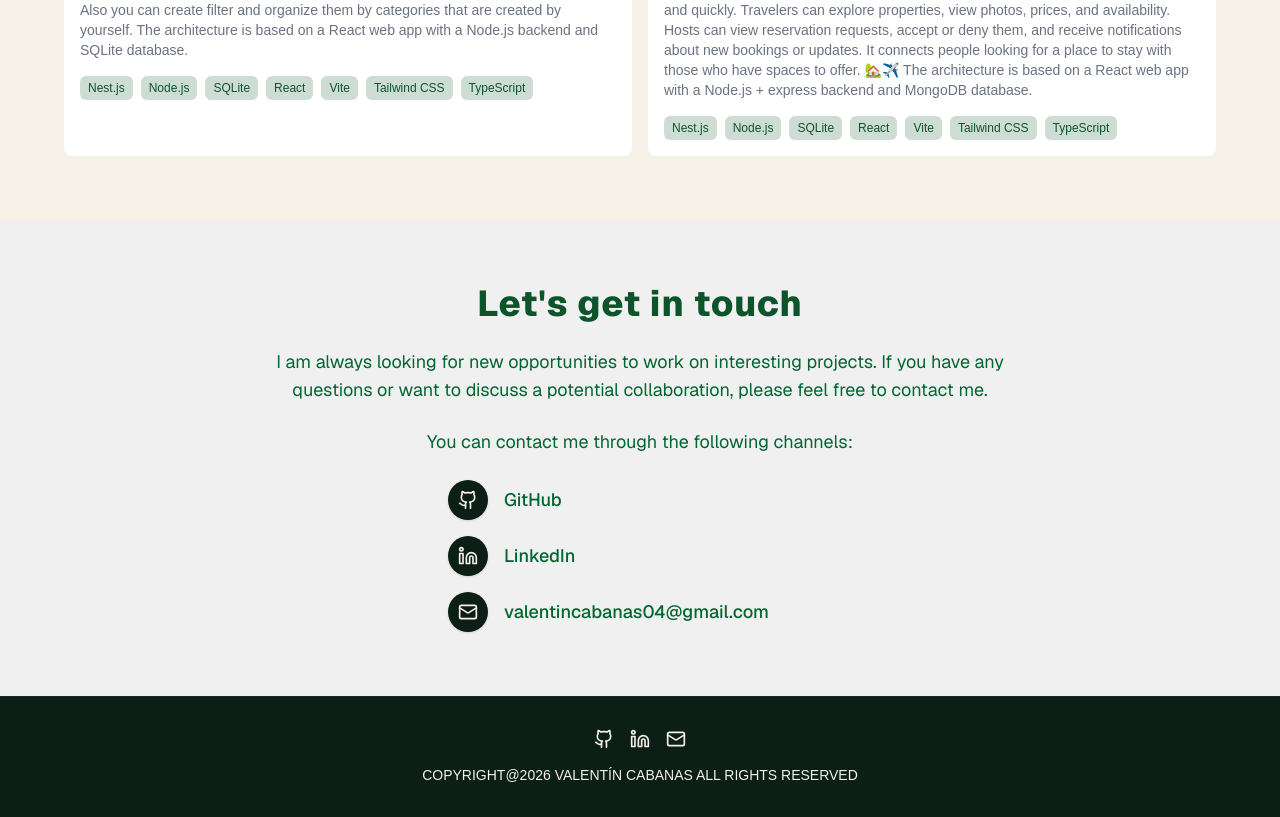
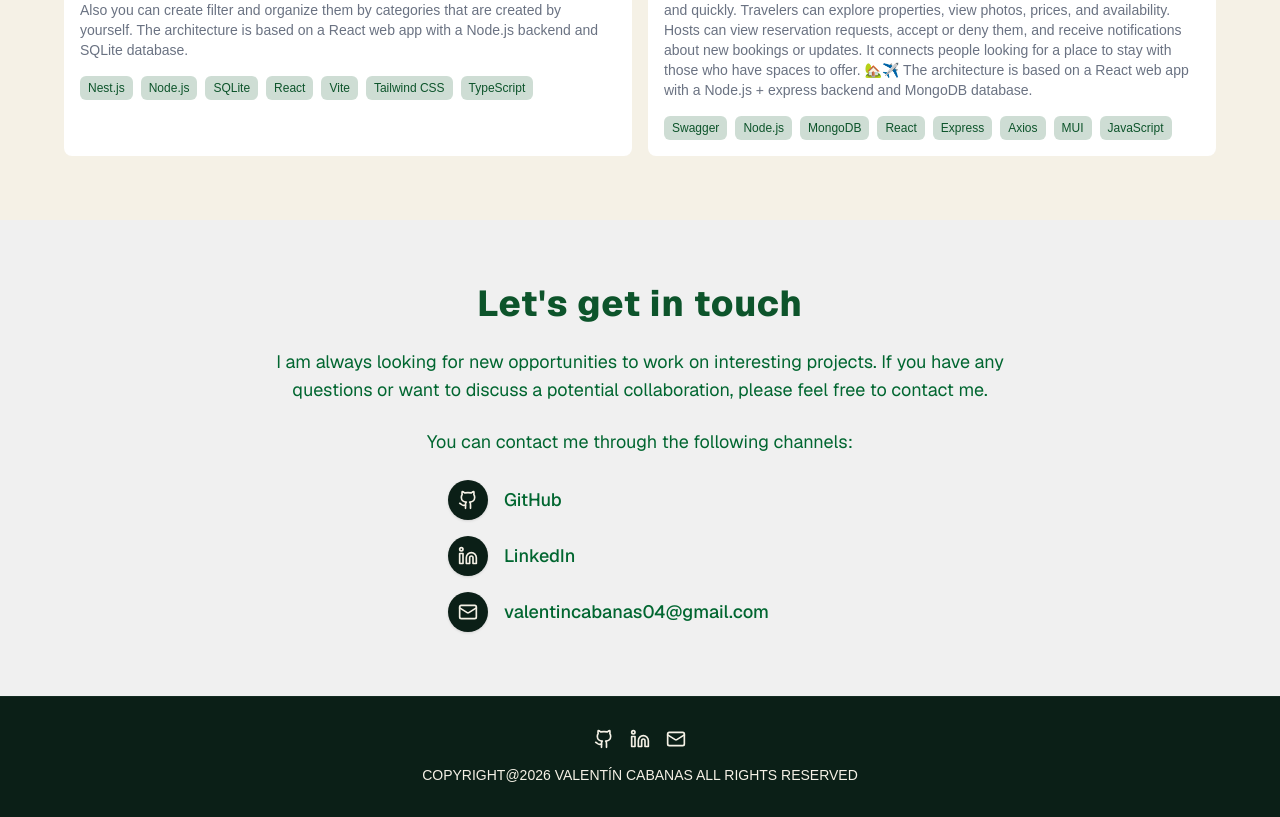
Before and after one commit to Valenc04/Portfolio, a Next.js app: page / in a window 1280 px wide. Shown: the part 1306-2123 px from the top of the page. Built offline with nearby package versions, Linux system fonts and the light colour scheme.

Commit message:
Card actualizada

```diff
--- a/app/page.tsx
+++ b/app/page.tsx
@@ -97,13 +97,14 @@ export default function Home() {
             The architecture is based on a React web app with a Node.js + express backend and MongoDB database.
           </p>
           <div className="flex flex-row gap-2">
-            <span className="px-2 py-1 text-xs bg-green-900/20 text-green-900 rounded-md">Nest.js</span>
+            <span className="px-2 py-1 text-xs bg-green-900/20 text-green-900 rounded-md">Swagger</span>
             <span className="px-2 py-1 text-xs bg-green-900/20 text-green-900 rounded-md">Node.js</span>
-            <span className="px-2 py-1 text-xs bg-green-900/20 text-green-900 rounded-md">SQLite</span>
+            <span className="px-2 py-1 text-xs bg-green-900/20 text-green-900 rounded-md">MongoDB</span>
             <span className="px-2 py-1 text-xs bg-green-900/20 text-green-900 rounded-md">React</span>
-            <span className="px-2 py-1 text-xs bg-green-900/20 text-green-900 rounded-md">Vite</span>
-            <span className="px-2 py-1 text-xs bg-green-900/20 text-green-900 rounded-md">Tailwind CSS</span>
-            <span className="px-2 py-1 text-xs bg-green-900/20 text-green-900 rounded-md">TypeScript</span>
+            <span className="px-2 py-1 text-xs bg-green-900/20 text-green-900 rounded-md">Express</span>
+            <span className="px-2 py-1 text-xs bg-green-900/20 text-green-900 rounded-md">Axios</span>
+            <span className="px-2 py-1 text-xs bg-green-900/20 text-green-900 rounded-md">MUI</span>
+            <span className="px-2 py-1 text-xs bg-green-900/20 text-green-900 rounded-md">JavaScript</span>
           </div>
         </a>
       </div>
```
